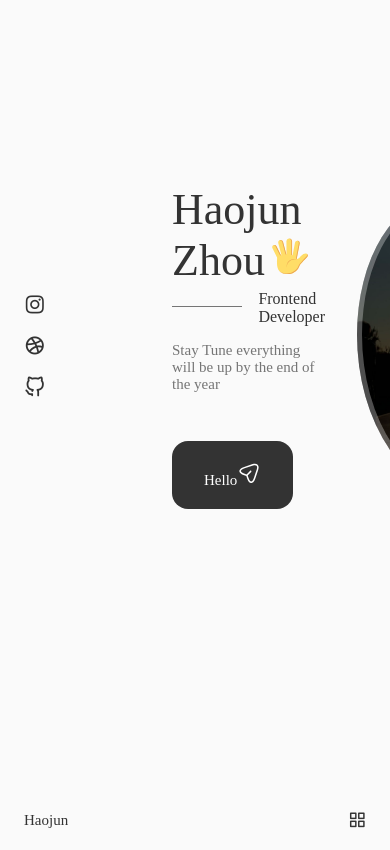
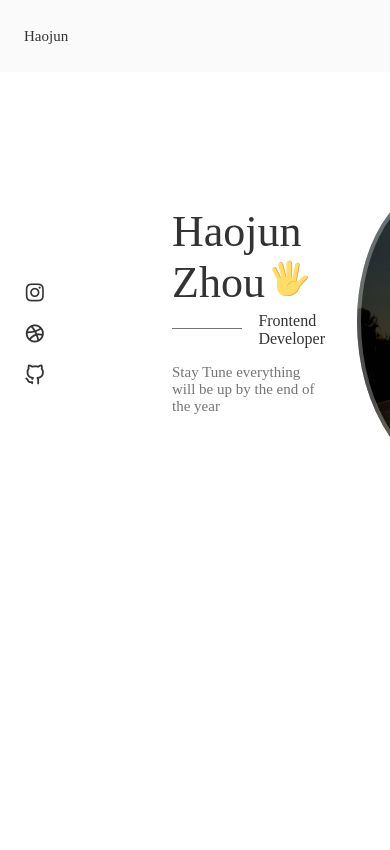
Before and after one commit to haojun141/portfolio, a React (Create React App) app: page / in a window 390 px wide. Shown: the top 850 px of the page. Built offline with nearby package versions, Linux system fonts and the light colour scheme.

Commit message:
scroll-button

```diff
--- a/src/App.css
+++ b/src/App.css
@@ -71,7 +71,8 @@ font-size: var(--normal-font-size);
 }
 
 body {
-  background-color: var(--body-color);
+  background-color: #fff;
+  /* background-color: var(--body-color); */
   color: var(--text-color);
 }
 
@@ -114,10 +115,10 @@ a {
   margin-bottom: 4rem;
 }
 
-.section,
+/* .section,
 .section_subtitle {
   text-align: center;
-}
+} */
 /* LAYOUT */
 .container {
   max-width: 968px;
@@ -151,17 +152,6 @@ a {
   display: inline-flex;
   align-items: center;
 }
-/* BREAKPOINTS *
-/
-/* .App {
-  text-align: center;
-}
-
-.App-logo {
-  height: 40vmin;
-  pointer-events: none;
-} */
-
 
 @media screen and (max-width: 992px){
   :root {
--- a/src/components/header/Header.jsx
+++ b/src/components/header/Header.jsx
@@ -1,15 +1,14 @@
-import React,{useState} from 'react';
+import React from 'react';
 import "./header.css";
 
 const Header=()=>{
     // Toggle Menu//
-    const[Toggle, showMenu] = useState(false);
     return(
         <header className="header">
             <nav className="nav container">
                 <a href="index.html" className="nav__logo">Haojun</a>
 
-                <div className={Toggle ? "nav__menu show-menu":
+                {/* <div className={Toggle ? "nav__menu show-menu":
                  "nav__menu"}>
                     <ul className="nav__list grid">
                         <li className="nav__item">
@@ -51,11 +50,11 @@ const Header=()=>{
                     </ul>
 
                     <i class="uil uil-times nav__close" onClick={()=>showMenu (!Toggle)}></i>
-                </div>
+                </div> */}
 
-                <div className="nav__toggle" onClick={()=>showMenu (!Toggle)}>
+                {/* <div className="nav__toggle" onClick={()=>showMenu (!Toggle)}>
                 <i class="uil uil-apps"></i>
-                </div>
+                </div> */}
             </nav>
         </header>
     )
--- a/src/components/header/header.css
+++ b/src/components/header/header.css
@@ -19,10 +19,10 @@
 .nav__logo,
 .nav__toggle{
     color: var(--title-color);
-    font-weight: var(--font-medium);
+    font-weight: var(--big-font-size);
 }
 
-.nav__list {
+/* .nav__list {
     display: flex;
     column-gap: 2rem;
 }
@@ -46,15 +46,14 @@
 .active-link,
 .nav__link:hover {
     color: var(--title-color-dark);
-}
+} */
 
 /* BREAKPOINTS */
 @media screen and (max-width: 768px){
-    .header {
+     .header {
         top: initial;
-        bottom: 0;
     }
-
+ /*
     .nav{
         height: var(--header-height);
     }
@@ -72,7 +71,7 @@
     }
 
     /* show menu */
-    .show-menu{
+    /* .show-menu{
         bottom: 0;
     }
 
@@ -106,15 +105,15 @@
     .nav__close,
     .nav__toggle{
         display: block;
-    }
+    }  */
 }
 
 @media screen and (max-width: 350px){
-    .nav__menu{
+    /* .nav__menu{
         padding: 2rem 0.25rem 4rem;
     }
 
     .nav__list{
         column-gap: 0;
-    }
+    } */
 }
--- a/src/components/home/Data.jsx
+++ b/src/components/home/Data.jsx
@@ -56,25 +56,6 @@ const Data = () => {
                 </h1>
                 <h3 className="home__subtitle">Frontend Developer</h3>
                 <p className="home__description">Stay Tune everything will be up by the end of the year</p>
-                <a href="#contact" className="button button--flex">Hello
-                <svg
-                  class="button__icon"
-                  xmlns="http://www.w3.org/2000/svg"
-                  width="24"
-                  height="24"
-                  viewBox="0 0 24 24"
-                  fill="none"
-                >
-                  <path
-                    d="M14.2199 21.9352C13.0399 21.9352 11.3699 21.1052 10.0499 17.1352L9.32988 14.9752L7.16988 14.2552C3.20988 12.9352 2.37988 11.2652 2.37988 10.0852C2.37988 8.91525 3.20988 7.23525 7.16988 5.90525L15.6599 3.07525C17.7799 2.36525 19.5499 2.57525 20.6399 3.65525C21.7299 4.73525 21.9399 6.51525 21.2299 8.63525L18.3999 17.1252C17.0699 21.1052 15.3999 21.9352 14.2199 21.9352ZM7.63988 7.33525C4.85988 8.26525 3.86988 9.36525 3.86988 10.0852C3.86988 10.8052 4.85988 11.9052 7.63988 12.8252L10.1599 13.6652C10.3799 13.7352 10.5599 13.9152 10.6299 14.1352L11.4699 16.6552C12.3899 19.4352 13.4999 20.4252 14.2199 20.4252C14.9399 20.4252 16.0399 19.4352 16.9699 16.6552L19.7999 8.16525C20.3099 6.62525 20.2199 5.36525 19.5699 4.71525C18.9199 4.06525 17.6599 3.98525 16.1299 4.49525L7.63988 7.33525Z"
-                    fill="var(--container-color)"
-                  ></path>
-                  <path
-                    d="M10.11 14.7052C9.92005 14.7052 9.73005 14.6352 9.58005 14.4852C9.29005 14.1952 9.29005 13.7152 9.58005 13.4252L13.16 9.83518C13.45 9.54518 13.93 9.54518 14.22 9.83518C14.51 10.1252 14.51 10.6052 14.22 10.8952L10.64 14.4852C10.5 14.6352 10.3 14.7052 10.11 14.7052Z"
-                    fill="var(--container-color)"
-                  ></path>
-                </svg>
-                </a>
         </div>
     )
 }
--- a/src/components/home/Home.jsx
+++ b/src/components/home/Home.jsx
@@ -2,6 +2,7 @@ import React from 'react';
 import "./home.css"
 import Social from './Social';
 import Data from './Data';
+import ScrollDown from './ScrollDown';
 
 const Home = () => {
     return (
@@ -12,6 +13,8 @@ const Home = () => {
               <div className="home__img"></div>
               <Data />
               </div>
+              {/* <img src="../../assets//arrow-5219.gif" alt="no image" /> */}
+              <ScrollDown />
             </div>
         </section>
     )
--- /dev/null
+++ b/src/components/home/ScrollDown.jsx
@@ -0,0 +1,63 @@
+// import React from 'react';
+
+// const ScrollDown = () => {
+//     return (
+//       <div className="home__scroll">
+//         <a href="#about" className="home__scroll-button button--flex">
+//         <svg
+//                 width="32px"
+//                 height="32px"
+//                 class="home__scroll-mouse"
+//                 viewBox="0 0 247 390"
+//                 version="1.1"
+//                 xmlns="http://www.w3.org/2000/svg"
+//                 xmlnsXlink="http://www.w3.org/1999/xlink"
+//                 style={{
+//                   fillRule: "evenodd",
+//                   clipRule: "evenodd",
+//                   strokeLinecap: "round",
+//                   strokeLinejoin: "round",
+//                   strokeMiterlimit: "1.5"
+//                 }}
+//               >
+//                 <path
+//                   class="wheel"
+//                   d="M123.359,79.775l0,72.843"
+//                   style={{
+//                     fill: "none",
+//                     stroke: "var(--title-color)",
+//                     strokeWidth: "20px",
+//                 }}
+//                 ></path>
+//                 <path
+//                   id="mouse"
+//                   d="M236.717,123.359c0,-62.565 -50.794,-113.359 -113.358,-113.359c-62.565,0 -113.359,50.794 -113.359,113.359l0,143.237c0,62.565 50.794,113.359 113.359,113.359c62.564,0 113.358,-50.794 113.358,-113.359l0,-143.237Z"
+//                   style={{
+//                     fill: "none",
+//                     stroke: "var(--title-color)",
+//                     strokeWidth: "20px",
+//                 }}
+//                 ></path>
+//               </svg>
+//               <span className="home__scroll-name">Scroll Down</span>
+//               <i class="uil uil-angle-down home__scroll-arrow"></i>
+//         </a>
+//       </div>
+//     )
+// }
+
+//export default ScrollDown;
+
+import React from 'react';
+
+const ScrollDown = () => {
+    return (
+        <div className="home__scroll">
+            <a href="#about" className="scroll__img">
+                {/* You can add content here if you want, or keep it empty */}
+            </a>
+        </div>
+    );
+}
+
+export default ScrollDown;
--- a/src/components/home/home.css
+++ b/src/components/home/home.css
@@ -1,31 +1,33 @@
-.home__content{
-    text-align: left;
-    grid-template-columns: 116px repeat(2,1fr);
+.home__cotainer {
+  row-gap: 7rem;
+}
+.home__content {
+  grid-template-columns: 116px repeat(2, 1fr);
   padding-top: 5.5rem;
   column-gap: 2rem;
   align-items: center;
 }
 
-.home__social{
+.home__social {
   display: grid;
   grid-template-columns: max-content;
   row-gap: 1rem;
 }
 
-.home__social-icon{
+.home__social-icon {
   font-size: 1.35rem;
   color: var(--title-color);
 }
-.home__social-icon:hover{
+.home__social-icon:hover {
   color: var(--title-color-dark);
 }
 
-.home__title{
+.home__title {
   font-size: var(--big-font-size);
   margin-bottom: var(--mb-0-25);
 }
 
-.home__subtitle{
+.home__subtitle {
   position: relative;
   font-size: var(--h3-font-size);
   padding-left: 5.4rem;
@@ -33,8 +35,8 @@
   margin-bottom: var(--mb-1);
 }
 
-.home__subtitle::before{
-    content:'';
+.home__subtitle::before {
+  content: "";
   position: absolute;
   width: 70px;
   height: 1px;
@@ -43,42 +45,58 @@
   top: 1rem;
 }
 
-.home__description{
+.home__description {
   max-width: 400px;
   margin-bottom: var(--mb-3);
 }
 
-.home__hand{
+.home__hand {
   width: 38px;
   height: 38px;
   margin-left: 0.4rem;
 }
 
-.home__img{
+.home__img {
   background: url(../../assets//self.jpg);
   background-repeat: no-repeat;
   background-position: center;
   background-size: cover;
-    box-shadow: inset 0 0 0 5px rgb(255 255 255/30%);
+  box-shadow: inset 0 0 0 4px rgb(255 255 255/30%);
   order: 1;
   justify-self: center;
   width: 300px;
   height: 300px;
   animation: profile__animate 8s ease-in-out infinite 1s;
-
 }
 
-
-@keyframes profile__animate
-{
-    0%{
+@keyframes profile__animate {
+  0% {
     border-radius: 60% 40% 30% 70%/60% 30% 70% 40%;
   }
-    50%{
+  50% {
     border-radius: 30% 60% 70% 40%/50% 60% 30% 60%;
   }
-    100%{
+  100% {
     border-radius: 60% 40% 30% 70%/60% 30% 70% 40%;
   }
+}
 
+.scroll__img {
+  display: block;
+  background: url(../../assets/arrow-5219.gif);
+  background-repeat: no-repeat;
+  width: 150px;
+  height: 150px;
+  margin-top: 10rem;
+  margin-left: auto;
+  margin-right: auto;
 }
+
+@keyframes scroll {
+  0% {
+    transform: translateY(0);
+  }
+  30% {
+    transform: translateY(6.75rem);
+  }
+}
```
Also changed, not shown: src/assets/arrow-5219.gif (added). Lines whose indentation alone changed are shown as unchanged.
